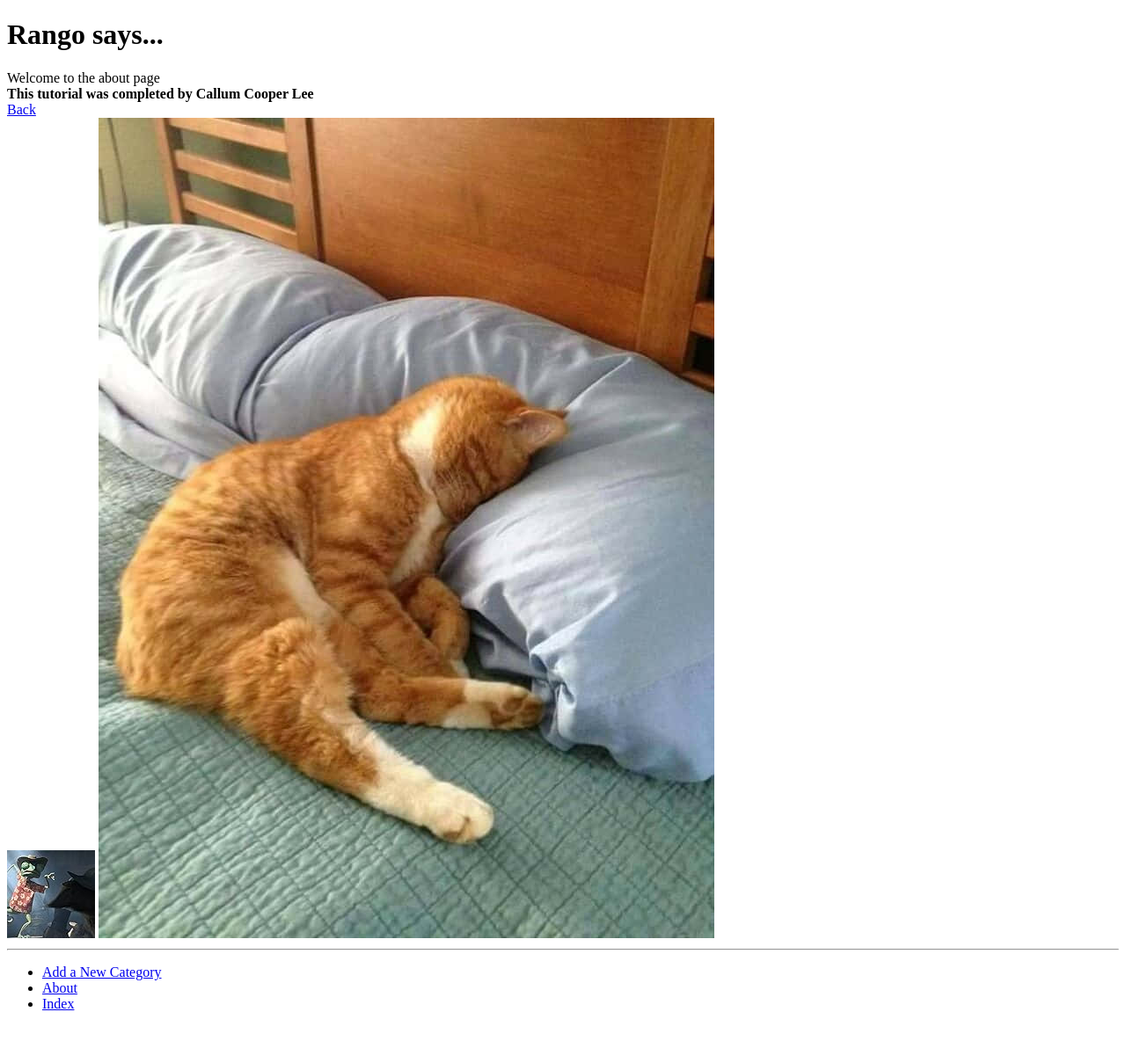
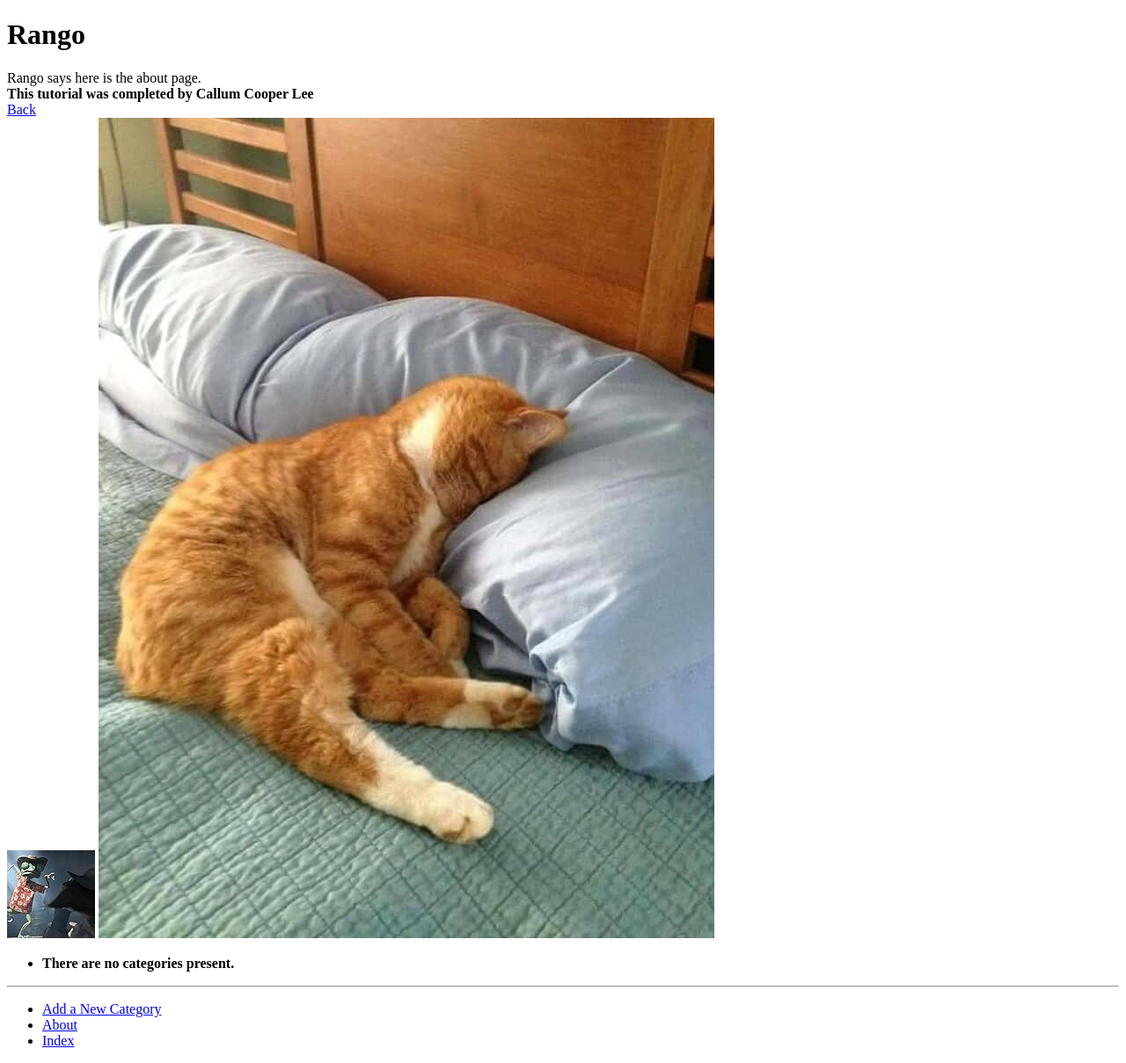
Before and after one commit to callumcooperlee/tango_with_django_project, a Django app: page /rango/about/ in a window 1280 px wide. Shown: the whole page at 88% size. Before the commit the page ends 1149 px from the top, so only its background shows below. Run offline with Django 3.2, Linux system fonts and the light colour scheme; data that the repository does not hold is empty.

Commit message:
Fin chapter 8

```diff
--- /dev/null
+++ b/rango/templatetags/rango_template_tags.py
@@ -0,0 +1,9 @@
+from django import template
+from rango.models import Category
+
+register = template.Library()
+
+@register.inclusion_tag('rango/categories.html')
+def get_category_list(current_category=None):
+    return {'categories': Category.objects.all(),
+            'current_category':current_category}
--- a/templates/rango/about.html
+++ b/templates/rango/about.html
@@ -1,4 +1,3 @@
-
 <!DOCTYPE html>
 {% extends 'rango/base.html' %}
 {% load staticfiles %}
@@ -8,9 +7,9 @@
 {% endblock %}
 
 {% block body_block %}
-    <h1>Rango says...</h1>
+    <h1>Rango</h1>
     <div>
-        Welcome to the about page<br />
+        Rango says here is the about page.<br />
         <strong>{{ boldmessage }}</strong><br />
     </div>
     <div>
--- a/templates/rango/base.html
+++ b/templates/rango/base.html
@@ -1,5 +1,6 @@
 <!DOCTYPE html>
 {% load staticfiles %}
+{% load rango_template_tags %}
 
 <html>
     <head>
@@ -15,10 +16,15 @@
             {% block body_block %}
             {% endblock %}
         </div>
+        <div>
+            {% block sidebar_block %}
+                {% get_category_list category %}
+            {% endblock %}
+        </div>
         <hr />
         <div>
             <ul>
-                <li><a href="{% url 'rango:add_category' %}">Add a New Category</a></li>
+                <li><a href="{% url 'rango:add_category' %}">Add a New Category</a><br /></li>
                 <li><a href="{% url 'rango:about' %}">About</a></li>
                 <li><a href="{% url 'rango:index' %}">Index</a></li>
             </ul>
--- /dev/null
+++ b/templates/rango/categories.html
@@ -0,0 +1,19 @@
+<ul>
+    {% if categories %}
+        {% for c in categories %}
+            {% if c == current_category %}
+                <li>
+                    <strong>
+                        <a href="{% url 'rango:show_category' c.slug %}">{{ c.name }}</a>
+                    </strong>
+                </li>
+            {% else %}
+                <li>
+                    <a href="{% url 'rango:show_category' c.slug %}">{{ c.name }}</a>
+                </li>
+            {% endif %}
+        {% endfor %}
+    {% else %}
+        <li><strong>There are no categories present.</strong></li>
+    {% endif %}
+</ul>
--- a/templates/rango/index.html
+++ b/templates/rango/index.html
@@ -7,9 +7,9 @@
 {% endblock %}
 
 {% block body_block %}
-    <h1>Rango says...</h1>
+    <h1>Rango</h1>
     <div>
-        hey there partner! <br />
+        Rango says hey there partner! <br />
         <strong>{{ boldmessage }}</strong><br />
     </div>
 
```
Also changed, not shown: rango/templatetags/__init__.py (added).
